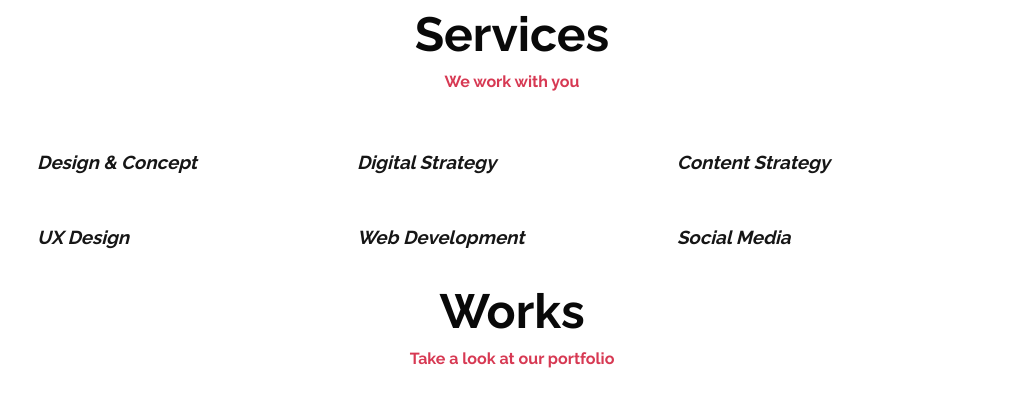
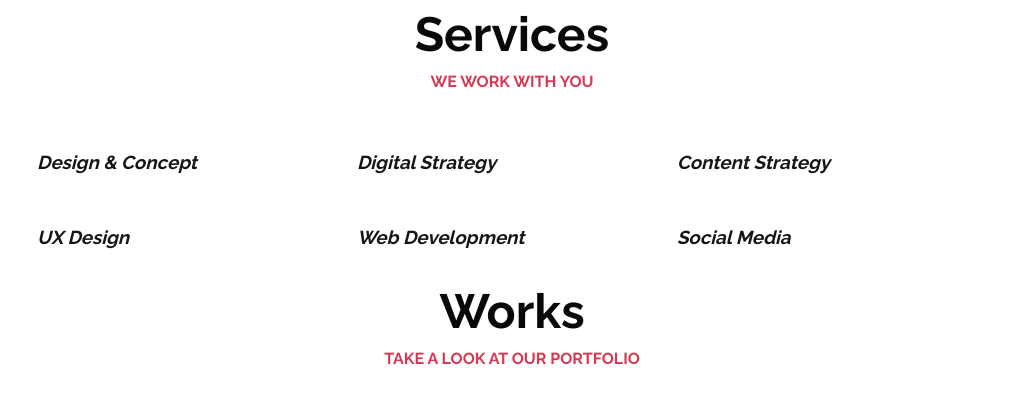
Before and after one commit to Myduzo/holbertonschool-web_front_end, a plain HTML site: page 0x02-CSS_advanced/index.html in a window 1280 px wide. Shown: the part 224-622 px from the top of the page, without its empty margins (128-1151 px from the left). Drawn offline with nearby package versions, Linux system fonts and the light colour scheme.

Commit message:
section tagline text-transform fixed

```diff
--- a/0x02-CSS_advanced/styles/11-style.css
+++ b/0x02-CSS_advanced/styles/11-style.css
@@ -54,7 +54,7 @@ a {
 .section-tagline {
     color: var(--color-primary);
     font-family: var(--font-family-title);
-    transform: var(--section-tagline-transform);
+    text-transform: var(--section-tagline-transform);
     font-weight: var(--font-weight-bold);
 }
 
--- a/0x02-CSS_advanced/styles/12-style.css
+++ b/0x02-CSS_advanced/styles/12-style.css
@@ -64,7 +64,7 @@ a {
 .section-tagline {
     color: var(--color-primary);
     font-family: var(--font-family-title);
-    transform: var(--section-tagline-transform);
+    text-transform: var(--section-tagline-transform);
     font-weight: var(--font-weight-bold);
 }
 
--- a/0x02-CSS_advanced/styles/13-style.css
+++ b/0x02-CSS_advanced/styles/13-style.css
@@ -70,7 +70,7 @@ a:hover {
 .section-tagline {
     color: var(--color-primary);
     font-family: var(--font-family-title);
-    transform: var(--section-tagline-transform);
+    text-transform: var(--section-tagline-transform);
     font-weight: var(--font-weight-bold);
 }
 
--- a/0x02-CSS_advanced/styles/14-style.css
+++ b/0x02-CSS_advanced/styles/14-style.css
@@ -73,7 +73,7 @@ a:hover {
 .section-tagline {
     color: var(--color-primary);
     font-family: var(--font-family-title);
-    transform: var(--section-tagline-transform);
+    text-transform: var(--section-tagline-transform);
     font-weight: var(--font-weight-bold);
 }
 
--- a/0x02-CSS_advanced/styles/15-style.css
+++ b/0x02-CSS_advanced/styles/15-style.css
@@ -77,7 +77,7 @@ a:hover {
 .section-tagline {
     color: var(--color-primary);
     font-family: var(--font-family-title);
-    transform: var(--section-tagline-transform);
+    text-transform: var(--section-tagline-transform);
     font-weight: var(--font-weight-bold);
 }
 
--- a/0x02-CSS_advanced/styles/16-style.css
+++ b/0x02-CSS_advanced/styles/16-style.css
@@ -77,7 +77,7 @@ a:hover {
 .section-tagline {
     color: var(--color-primary);
     font-family: var(--font-family-title);
-    transform: var(--section-tagline-transform);
+    text-transform: var(--section-tagline-transform);
     font-weight: var(--font-weight-bold);
 }
 
--- a/0x02-CSS_advanced/styles/17-style.css
+++ b/0x02-CSS_advanced/styles/17-style.css
@@ -96,7 +96,7 @@ a:hover {
 .section-tagline {
     color: var(--color-primary);
     font-family: var(--font-family-title);
-    transform: var(--section-tagline-transform);
+    text-transform: var(--section-tagline-transform);
     font-weight: var(--font-weight-bold);
 }
 
--- a/0x02-CSS_advanced/styles/18-style.css
+++ b/0x02-CSS_advanced/styles/18-style.css
@@ -103,7 +103,7 @@ a:hover {
 .section-tagline {
     color: var(--color-primary);
     font-family: var(--font-family-title);
-    transform: var(--section-tagline-transform);
+    text-transform: var(--section-tagline-transform);
     font-weight: var(--font-weight-bold);
 }
 
--- a/0x02-CSS_advanced/styles/19-style.css
+++ b/0x02-CSS_advanced/styles/19-style.css
@@ -104,7 +104,7 @@ a:hover {
 .section-tagline {
     color: var(--color-primary);
     font-family: var(--font-family-title);
-    transform: var(--section-tagline-transform);
+    text-transform: var(--section-tagline-transform);
     font-weight: var(--font-weight-bold);
     margin: var(--section-tagline-margin);
 }
```
